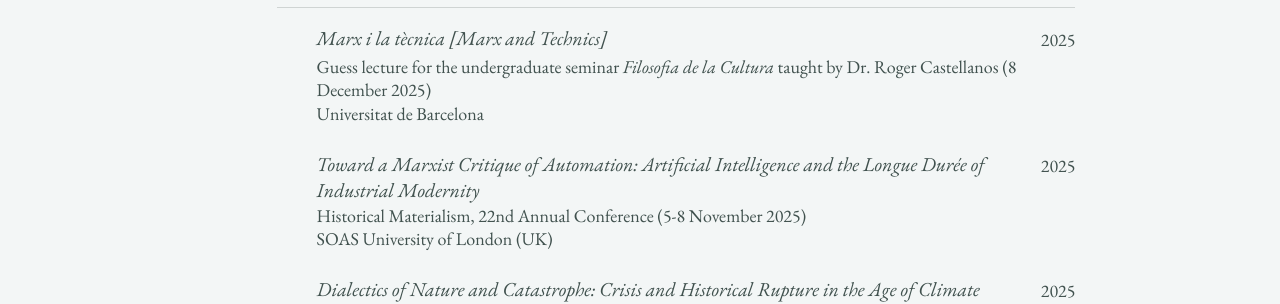
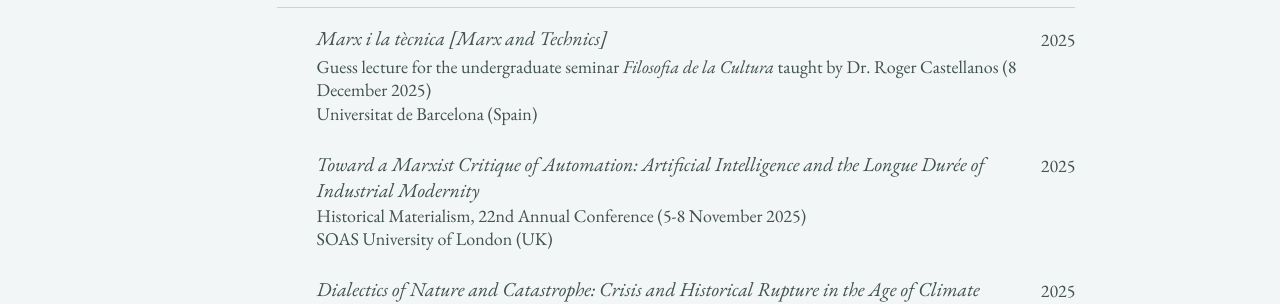
Before and after one commit to epujol90/epujol90.github.io, a Jekyll site: the page built from _pages/cv-json.md, in a window 1280 px wide and 900 px high, scrolled down 3477 px. Shown: the part 158-462 px from the top of the window. Built offline with Jekyll 4.4.1, drawn with Linux system fonts in a browser that asks for light colours; a script bundle is joined from its source files by our own code; library files that are not in the unit come from our copies.

Commit message:
Update cv.json

```diff
--- a/_data/cv.json
+++ b/_data/cv.json
@@ -210,7 +210,7 @@
       "name": "Marx i la tècnica [Marx and Technics]",
       "event": "Guess lecture for the undergraduate seminar <em>Filosofia de la Cultura</em> taught by Dr. Roger Castellanos (8 December 2025)",
       "date": "2025",
-      "location": "Universitat de Barcelona",
+      "location": "Universitat de Barcelona (Spain)",
       "description": ""
     },
     {
```
